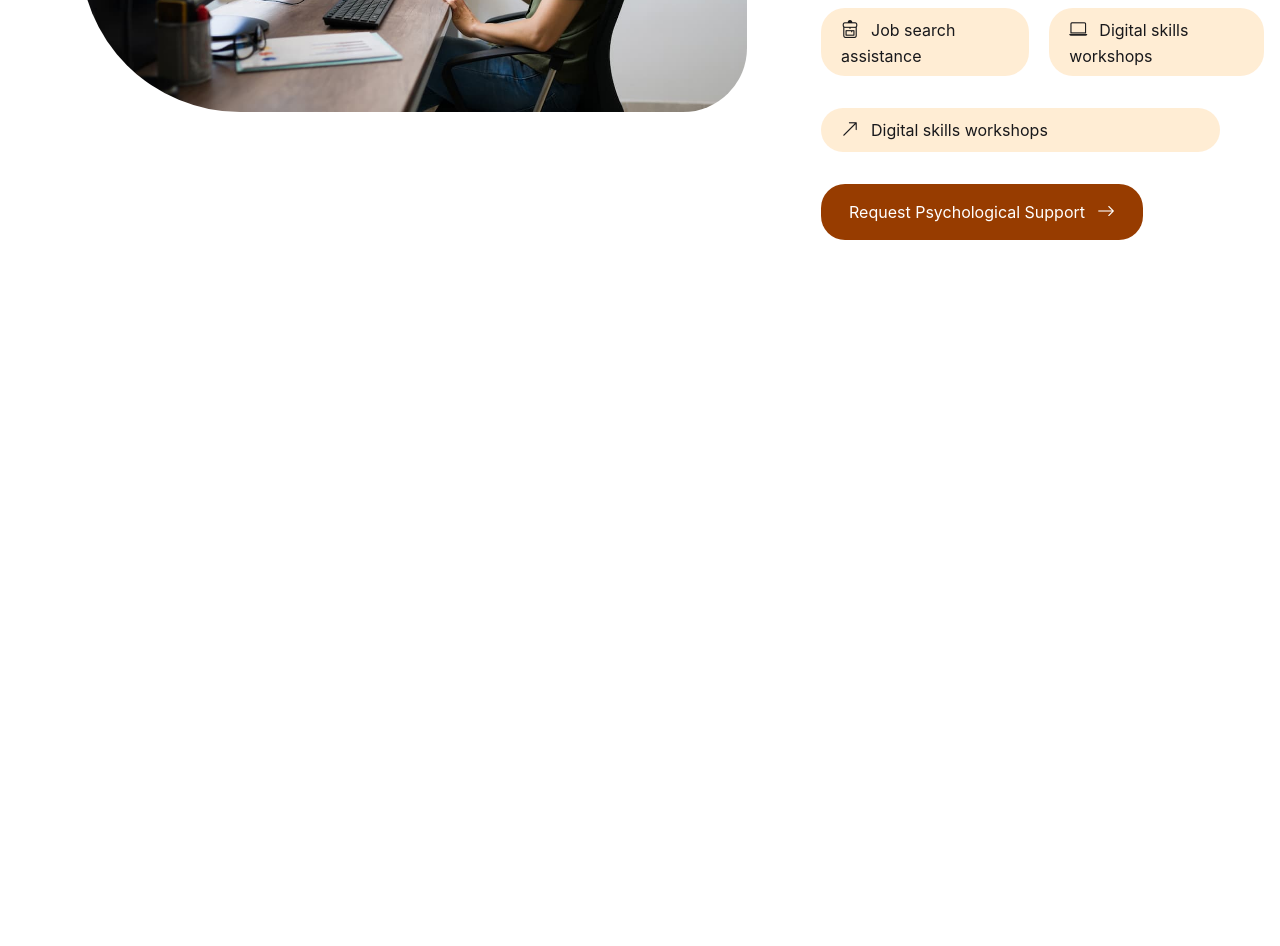
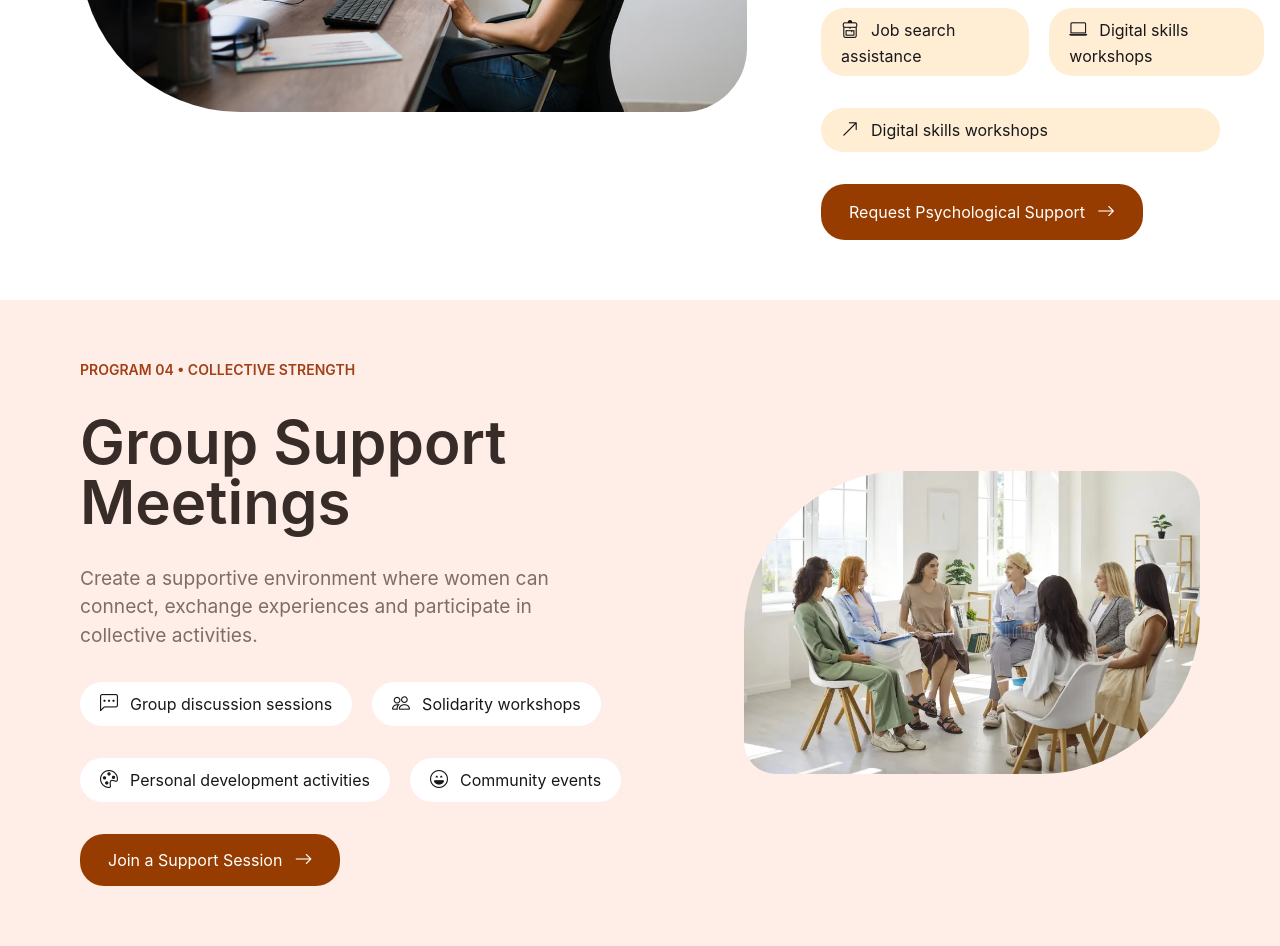
Before and after one commit to aymane-marki/AymaneMaki_FinalProject_Html-CSS, a website: page index.html in a window 1280 px wide. Shown: the part 2207-3153 px from the top of the page. Before the commit the page ends 2507 px from the top, so only its background shows below. Drawn offline with nearby package versions, Linux system fonts and the light colour scheme.

Commit message:
added section five

```diff
--- a/index.html
+++ b/index.html
@@ -122,13 +122,13 @@
         <h2 class="font-semibold text-6xl text-[#382c28]">Legal Support</h2>
         <p class="text-[1.2rem] text-[#7c6d66] w-[80%]">Help women understand their rights and access appropriate
           legal guidance.</p>
-        <div class="flex gap-10">
+        <div class="flex gap-5">
           <p class="border-0 rounded-3xl cursor-default bg-white py-2 px-5"><i
               class="bi bi-layout-wtf text-lg pr-3  "></i>Legal information</p>
           <p class="border-0 rounded-3xl cursor-default bg-white py-2 px-5"><i
               class="bi bi-file-earmark-minus text-lg pr-3 "></i>Guidance about legal procedures</p>
         </div>
-        <div class="flex gap-10">
+        <div class="flex gap-5">
           <p class="border-0 rounded-3xl cursor-default bg-white py-2 px-5"><i
               class="bi bi-book text-lg pr-3 "></i>Orientation toward qualified legal
             professionals</p>
@@ -173,6 +173,34 @@
           Psychological Support<i class="bi bi-arrow-right text-lg pl-3"></i></button>
       </div>
     </section>
+    <section class=" flex items-center justify-around gap-8 px-20 py-15 bg-[#ffede7]">
+      <div class=" flex flex-col gap-8">
+        <p class="text-sm text-[#a04017] font-semibold">PROGRAM 04 • COLLECTIVE STRENGTH</p>
+        <h2 class="font-semibold text-6xl text-[#382c28]">Group Support Meetings</h2>
+        <p class="text-[1.2rem] text-[#7c6d66] w-[80%]">Create a supportive environment where women can connect,
+          exchange
+          experiences and participate in collective activities.</p>
+        <div class="flex gap-5">
+          <p class="border-0 rounded-3xl cursor-default bg-white py-2 px-5"><i
+              class="bi bi-chat-left-dots text-lg pr-3  "></i>Group discussion sessions</p>
+          <p class="border-0 rounded-3xl cursor-default bg-white py-2 px-5"><i
+              class="bi bi-people text-lg pr-3 "></i>Solidarity workshops</p>
+        </div>
+        <div class="flex gap-5">
+          <p class="border-0 rounded-3xl cursor-default bg-white py-2 px-5"><i
+              class="bi bi-palette text-lg pr-3 "></i>Personal development activities</p>
+          <p class="border-0 rounded-3xl cursor-default bg-white py-2 px-5"><i
+              class="bi bi-emoji-laughing text-lg pr-3 "></i>Community events</p>
+        </div>
+        <button
+          class="text-start text-white rounded-3xl bg-amber-800 w-fit py-3 px-7 cursor-pointer hover:-translate-y-1">Join
+          a Support Session<i class="bi bi-arrow-right text-lg pl-3"></i></button>
+      </div>
+      <div class="">
+        <img class=" rounded-tl-[10rem] rounded-br-[10rem] rounded-tr-4xl rounded-bl-4xl  "
+          src="./public/images/business-meeting.webp" alt="">
+      </div>
+    </section>
   </main>
 
 </body>
```
Also changed, not shown: public/css/output.css, public/images/business-meeting.webp (added).
